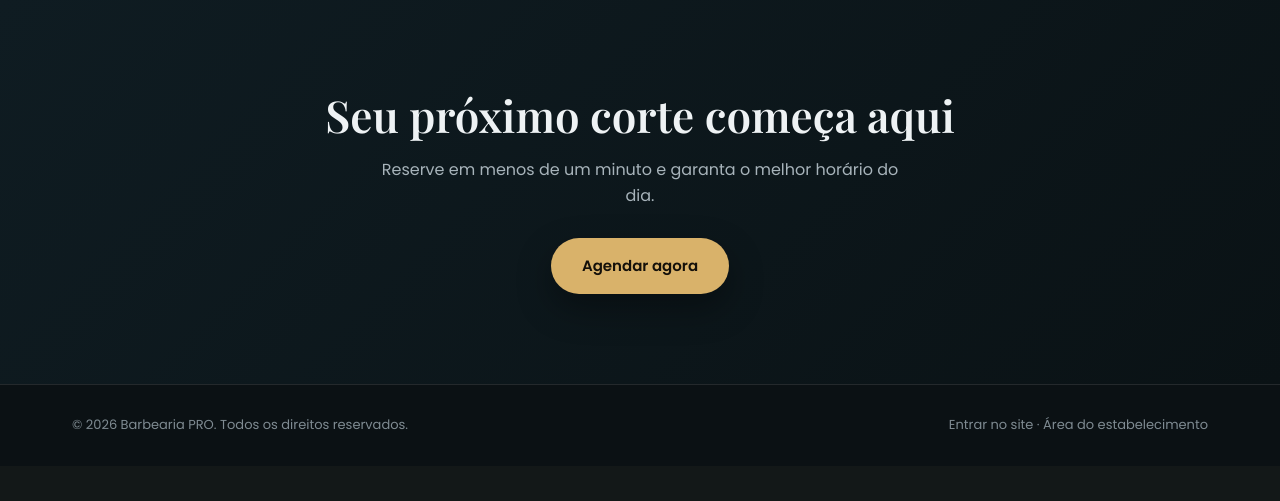
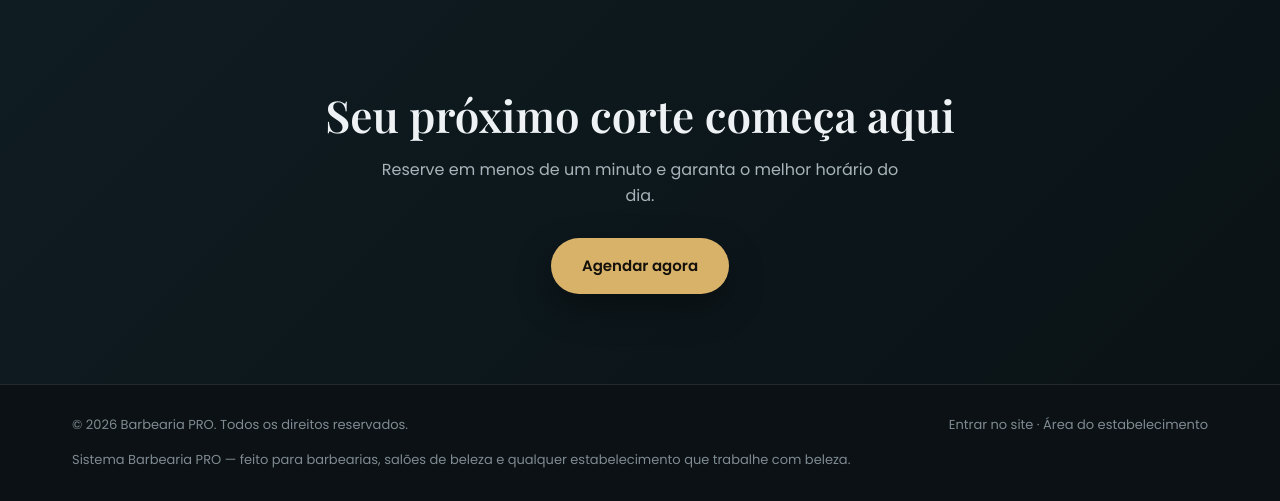
Before and after one commit to Iluminatto1970/barbe-beauty, a PHP site: page /index.php in a window 1280 px wide. Shown: the part 3859-4360 px from the top of the page. Before the commit the page ends 4288 px from the top, so only its background shows below. Run offline with PHP 8.4, Linux system fonts and the light colour scheme; data comes from the database, SQL or seed files in the repository; data that the repository does not hold is empty.

Commit message:
copy(landing): rodape cita barbearias, saloes e qualquer negocio de beleza
Deixa explicito, na propria landing de abertura, que a plataforma que
gera aquela pagina atende qualquer estabelecimento que trabalhe com
beleza, nao apenas barbearias.

🤖 Generated with Codebuff
Co-Authored-By: Codebuff <noreply@codebuff.com>

```diff
--- a/landing.php
+++ b/landing.php
@@ -459,6 +459,9 @@ function lp_iniciais($nome)
       <span>&copy; <?php echo date('Y'); ?> <?php echo lp_e($lp_nome); ?>. Todos os direitos reservados.</span>
       <span><a href="index.php?site=1">Entrar no site</a> · <a href="sistema" target="_blank" rel="noopener">Área do estabelecimento</a></span>
     </div>
+    <div class="lp-wrap" style="margin-top:14px">
+      <span>Sistema Barbearia PRO — feito para barbearias, salões de beleza e qualquer estabelecimento que trabalhe com beleza.</span>
+    </div>
   </footer>
 
 </body>
```
